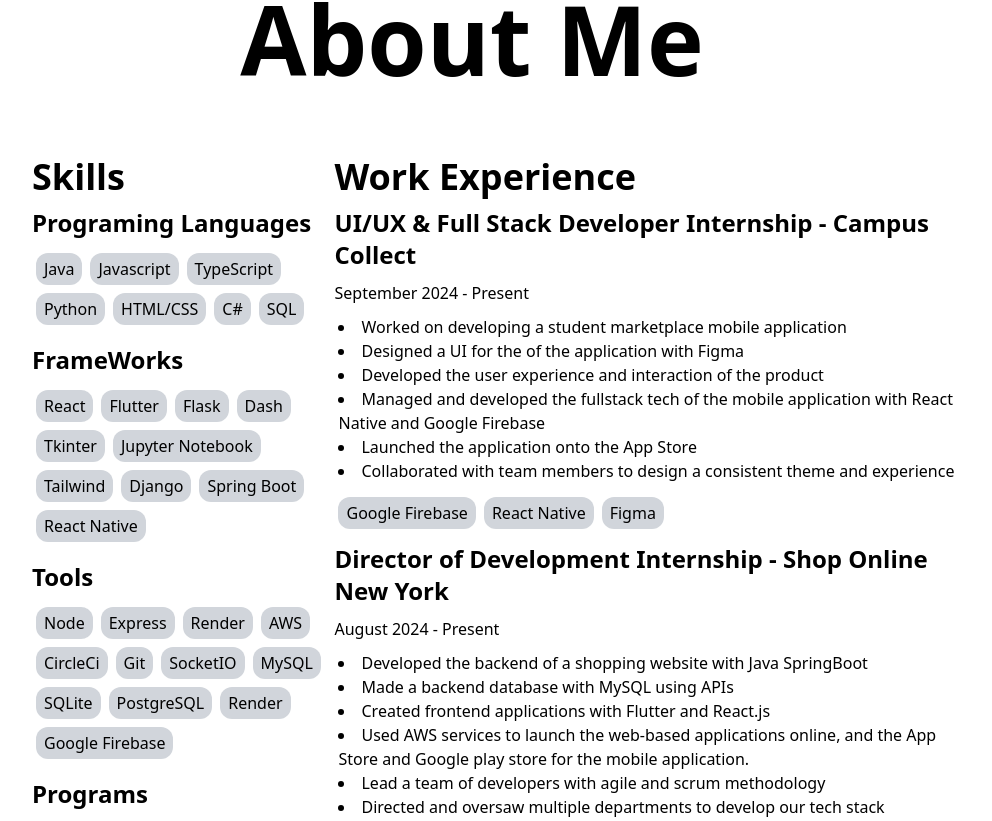
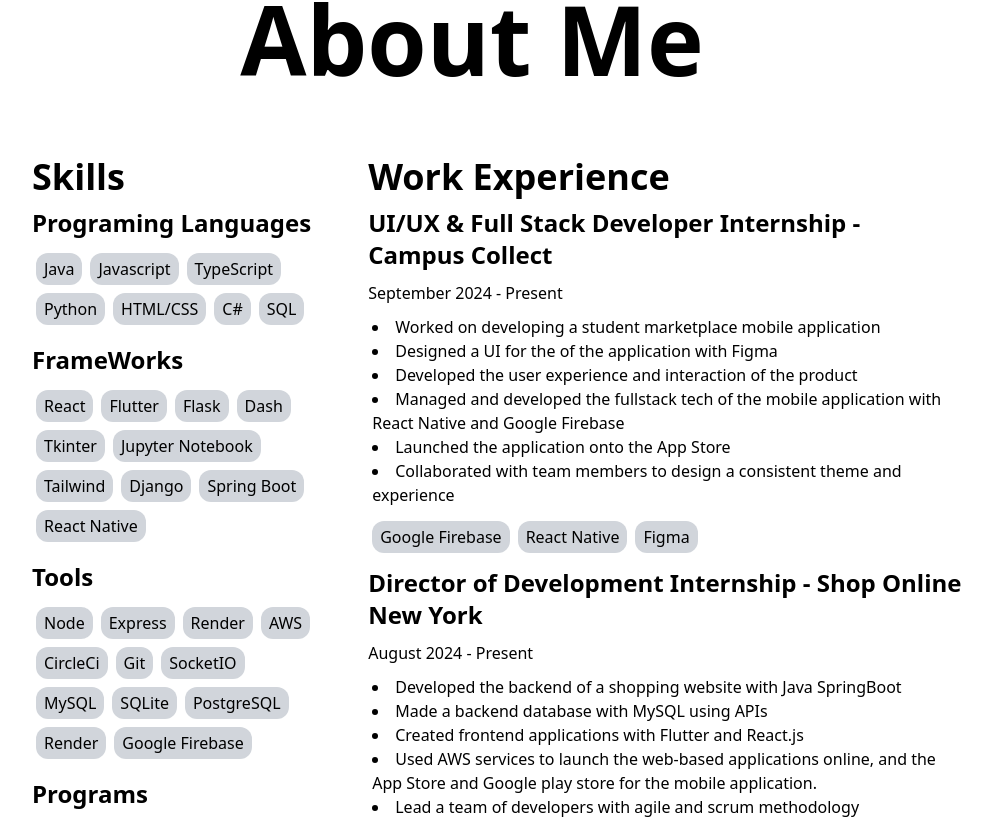
Before and after one commit to BritHD/BritHD.github.io, a React (Vite) app: page / in a window 1280 px wide. Shown: the part 979-1800 px from the top of the page, without its empty margins (168-1160 px from the left). Built offline with nearby package versions, Linux system fonts and the light colour scheme.

Commit message:
changed styling

```diff
--- a/src/pages/About.jsx
+++ b/src/pages/About.jsx
@@ -11,7 +11,7 @@ function About() {
     <div className='lg:px-[150px]' id="about">
       <p className="font-bold py-[70px] text-center text-6xl lg:text-8xl">About Me</p>
       <div className="flex">
-        <div className="w-1/2 ml-[50px]">
+        <div className="w-1/2 mx-[50px]">
           <div>
             <p className="font-bold text-4xl mb-[10px]">Skills</p>
             <p className="font-bold text-2xl">Programing Languages</p>
```
